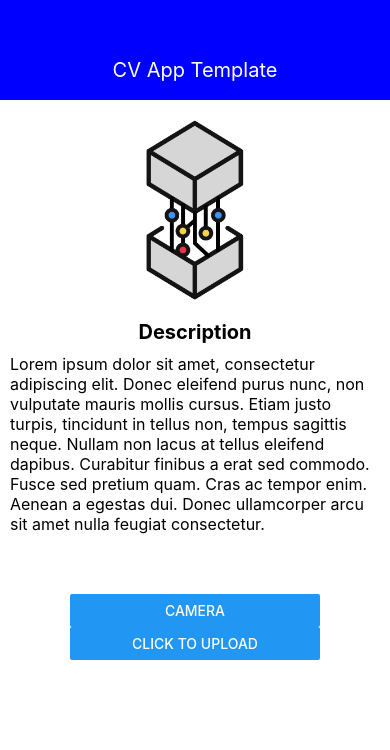
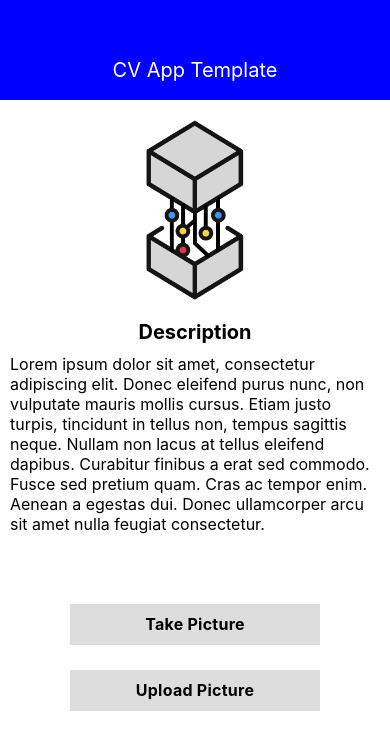
Before and after one commit to SeanSutherland/product-team-kernel, a React Native app in the folder cvApp/: screen / in a window 390 px wide. Shown: the top 750 px of the page. Built offline with nearby package versions, Linux system fonts and the light colour scheme.

Commit message:
add buttons

```diff
--- a/cvApp/App.js
+++ b/cvApp/App.js
@@ -1,6 +1,6 @@
 import { StatusBar } from 'expo-status-bar';
 import React from 'react';
-import { Button, StyleSheet, Text, View, Image } from 'react-native';
+import { Button, StyleSheet, Text, View, Image, TouchableOpacity, Touchable } from 'react-native';
 import * as Permissions from 'expo-permissions';
 import Camera from "expo-camera";
 import * as ImagePicker from 'expo-image-picker';
@@ -71,9 +71,9 @@ export default function App() {
     <View>
       <Header title="CV App Template"></Header>
       <View style={image.container}>
-            <Image
-              style={image.logo}
-              source={require("./Components/qmindLogo.jpg")}/>
+        <Image
+          style={image.logo}
+          source={require("./Components/qmindLogo.jpg")}/>
       </View>
       <View style={description.container}>
         <Text style={description.title}>
@@ -84,17 +84,39 @@ export default function App() {
         </Text>
       </View>
       <View style={buttons.screen}>
-        <Button title='Camera' onPress={() => pickFromCamera()} />
-        <Button title='Click to upload' onPress={() => pickFromGallery()} />
-     </View>
+        <TouchableOpacity style={buttons.button} onPress={() => pickFromCamera()}>
+          <Text style={buttons.text}>Take Picture</Text>
+        </TouchableOpacity>
+      </View>
+      <View style={buttons.separate}>
+        <TouchableOpacity style={buttons.button} onPress={() => pickFromGallery()}>
+          <Text style={buttons.text}>Upload Picture</Text>
+        </TouchableOpacity>
+      </View>
     </View>
   );
 }
 
 const buttons = StyleSheet.create({
   screen: {
-    paddingTop: 50,
+    paddingTop: 60,
     paddingHorizontal: 70
+  },
+  separate: {
+    paddingTop: 25,
+    paddingHorizontal: 70
+  },
+  button: {
+    alignItems: "center",
+    backgroundColor: "#DDDDDD",
+    padding: 10
+  },
+  text: {
+    fontSize: 16,
+    lineHeight: 21,
+    fontWeight: 'bold',
+    letterSpacing: 0.25,
+    color: 'black',
   },
 });
 
```
